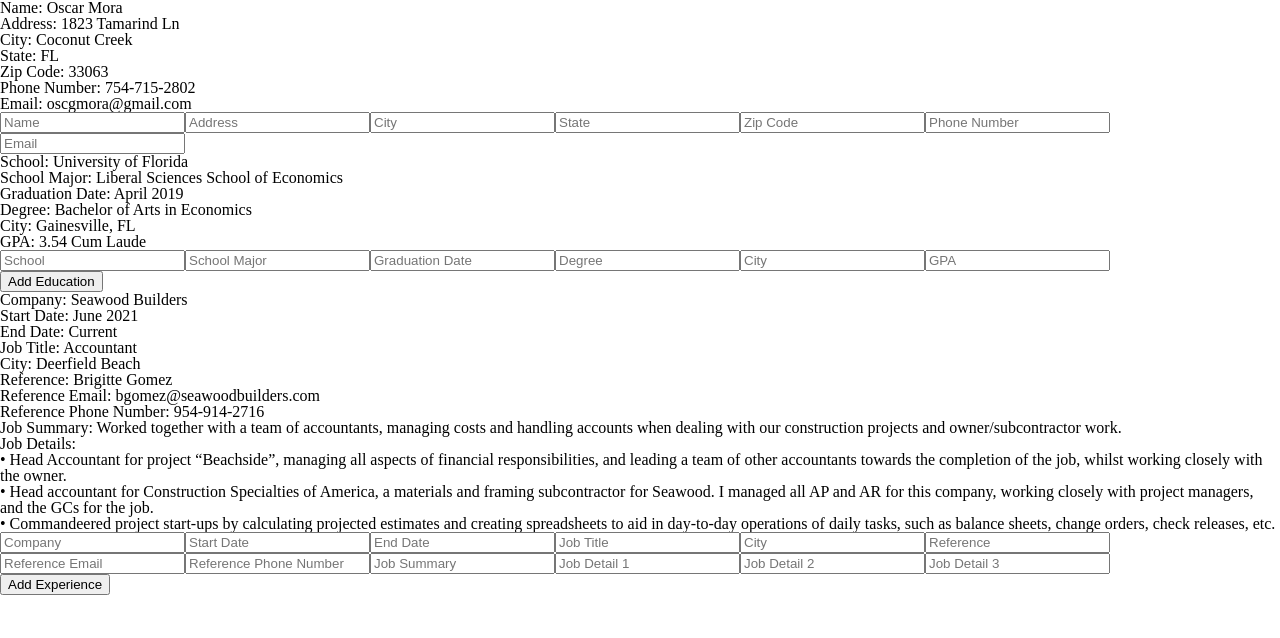
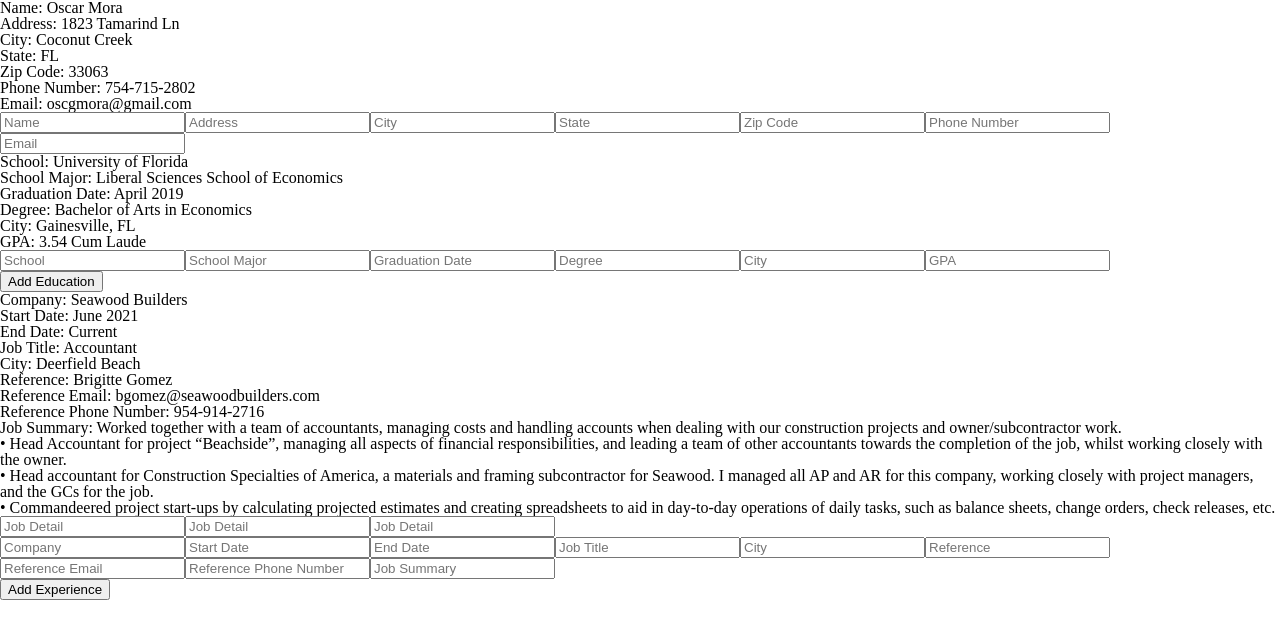
Before and after one commit to oscargmora/cv-application, a React (Vite) app: page / in a window 1280 px wide. Shown: the top 638 px of the page. Built offline with nearby package versions, Linux system fonts and the light colour scheme.

Commit message:
Furnish Experience Section

```diff
--- a/src/components/Experience.jsx
+++ b/src/components/Experience.jsx
@@ -12,29 +12,65 @@ const Input = ({label, id, handleChange, type}) => (
 Input.propTypes = {
     label: PropTypes.string.isRequired,
     id: PropTypes.string.isRequired,
-    handleChange: PropTypes.func.isRequired,
+    handleChange: PropTypes.func,
+    handleJobDetailSection: PropTypes.func,
     type: PropTypes.string,
 }
 
+function JobDetailSection({ details, handleJobDetailSection }) {
+    const [jobDetails, setJobDetails] = useState(['Head Accountant for project “Beachside”, managing all aspects of financial responsibilities, and leading a team of other accountants towards the completion of the job, whilst working closely with the owner.', 'Head accountant for Construction Specialties of America, a materials and framing subcontractor for Seawood. I managed all AP and AR for this company, working closely with project managers, and the GCs for the job.', 'Commandeered project start-ups by calculating projected estimates and creating spreadsheets to aid in day-to-day operations of daily tasks, such as balance sheets, change orders, check releases, etc.']);
+
+    const handleInputChange = (index, value) => {
+        setJobDetails(prevDetails => {
+            const newDetails = [...prevDetails];
+            newDetails[index] = value;
+            return newDetails;
+        });
+        handleJobDetailSection && handleJobDetailSection(index, value);
+    };
+
+    return (
+        <div className="job-details">
+            {details.map((_val, index) => (
+                <p key={index}>{`• ${jobDetails[index]}`}</p>
+            ))}
+            {details.map((val, index) => (
+                <Input
+                    key={index}
+                    className="job-detail-input"
+                    label={val}
+                    id={`jobDetail-${index}`}
+                    handleChange={(e) => handleInputChange(index, e.target.value)}
+                />
+            ))}
+        </div>
+    );
+}
+
+JobDetailSection.propTypes = {
+    details: PropTypes.array.isRequired,
+    handleJobDetailSection: PropTypes.func
+}
+
 function ExperienceSection({ experience, handleChange }) {
+    const [details, setDetails] = useState(['Job Detail', 'Job Detail', 'Job Detail']);
+
+    const handleJobDetailSection = (index, value) => {
+        setDetails(prevDetails => {
+            const newDetails = [...prevDetails];
+            newDetails[index] = value;
+            return newDetails;
+        });
+    };
+
     return (
         <div>
             {
                 map(experience, (val, key) => (
-                    key === 'jobDetails' ? (
-                        <div key={key}>
-                            <p>{`${startCase(key)}: `}</p>
-                            {
-                                val.map((detail, index) => (
-                                    <p key={index}>{`• ${detail.jobDetail}`}</p>
-                                ))
-                            }
-                        </div>
-                    ) : (
                     <p key={key}>{`${startCase(key)}: ${val}`}</p>
-                    )
                 ))
             }
+            <JobDetailSection details={details} handleJobDetailSection={handleJobDetailSection} />
             <Input label="Company" id="company" handleChange={handleChange} />
             <Input label="Start Date" id="startDate" handleChange={handleChange} />
             <Input label="End Date" id="endDate" handleChange={handleChange} />
@@ -44,9 +80,6 @@ function ExperienceSection({ experience, handleChange }) {
             <Input label='Reference Email' id='referenceEmail' type='email' handleChange={handleChange} />
             <Input label="Reference Phone Number" id="referencePhoneNumber" type='tel' handleChange={handleChange} />
             <Input label="Job Summary" id="jobSummary" handleChange={handleChange} />
-            <Input label="Job Detail 1" id="JobDetails" handleChange={handleChange} />
-            <Input label="Job Detail 2" id="jobDetails" handleChange={handleChange} />
-            <Input label="Job Detail 3" id="jobDetails" handleChange={handleChange} />
         </div>
     )
 }
@@ -58,11 +91,11 @@ ExperienceSection.propTypes = {
 
 function Experience() {
     const [experiences, setExperiences] = useState([
-        {company: 'Seawood Builders', startDate: 'June 2021', endDate: 'Current', jobTitle: 'Accountant', city: 'Deerfield Beach', reference: 'Brigitte Gomez', referenceEmail: 'bgomez@seawoodbuilders.com', referencePhoneNumber: '954-914-2716', jobSummary: 'Worked together with a team of accountants, managing costs and handling accounts when dealing with our construction projects and owner/subcontractor work.', jobDetails: [{jobDetail: 'Head Accountant for project “Beachside”, managing all aspects of financial responsibilities, and leading a team of other accountants towards the completion of the job, whilst working closely with the owner.'}, {jobDetail: 'Head accountant for Construction Specialties of America, a materials and framing subcontractor for Seawood. I managed all AP and AR for this company, working closely with project managers, and the GCs for the job.'}, {jobDetail: 'Commandeered project start-ups by calculating projected estimates and creating spreadsheets to aid in day-to-day operations of daily tasks, such as balance sheets, change orders, check releases, etc.'}]}
+        {company: 'Seawood Builders', startDate: 'June 2021', endDate: 'Current', jobTitle: 'Accountant', city: 'Deerfield Beach', reference: 'Brigitte Gomez', referenceEmail: 'bgomez@seawoodbuilders.com', referencePhoneNumber: '954-914-2716', jobSummary: 'Worked together with a team of accountants, managing costs and handling accounts when dealing with our construction projects and owner/subcontractor work.'}
     ])
 
     const handleChange = () => {
-        setExperiences(prevState => [...prevState, {company: 'Seawood Builders', startDate: 'June 2021', endDate: 'Current', jobTitle: 'Accountant', city: 'Deerfield Beach', reference: 'Brigitte Gomez', referencePhoneNumber: '954-914-2716', jobSummary: 'Worked together with a team of accountants, managing costs and handling accounts when dealing with our construction projects and owner/subcontractor work.', jobDetails: [{jobDetail: 'Head Accountant for project “Beachside”, managing all aspects of financial responsibilities, and leading a team of other accountants towards the completion of the job, whilst working closely with the owner.'}, {jobDetail: 'Head accountant for Construction Specialties of America, a materials and framing subcontractor for Seawood. I managed all AP and AR for this company, working closely with project managers, and the GCs for the job.'}, {jobDetail: 'Commandeered project start-ups by calculating projected estimates and creating spreadsheets to aid in day-to-day operations of daily tasks, such as balance sheets, change orders, check releases, etc.'}]}])
+        setExperiences(prevState => [...prevState, {company: 'Seawood Builders', startDate: 'June 2021', endDate: 'Current', jobTitle: 'Accountant', city: 'Deerfield Beach', reference: 'Brigitte Gomez', referencePhoneNumber: '954-914-2716', jobSummary: 'Worked together with a team of accountants, managing costs and handling accounts when dealing with our construction projects and owner/subcontractor work.'}])
     }
 
     const handleSectionChange = (index, name, value) => {
```
